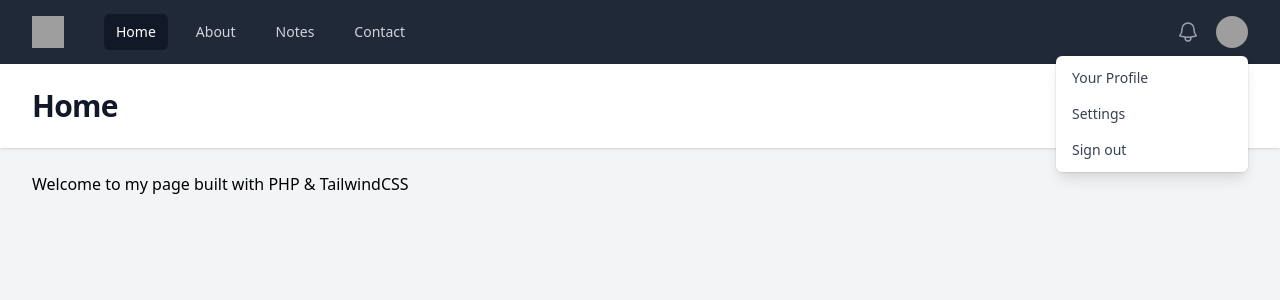
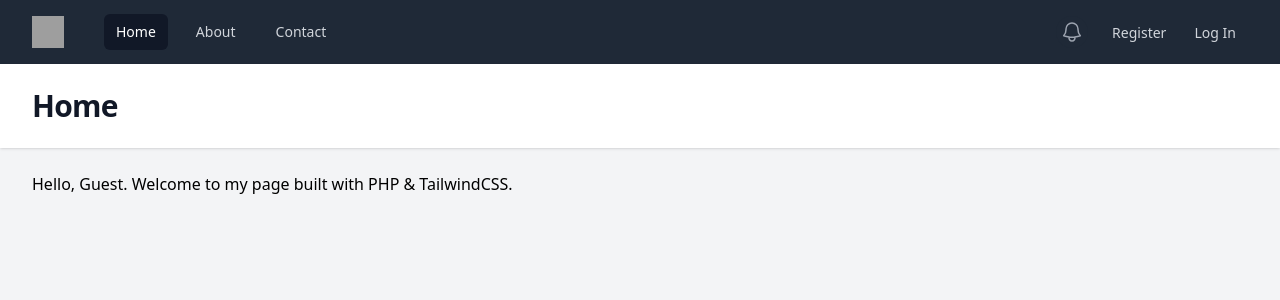
Before and after one commit to lfraggioli/Laracasts_PHP, a PHP site: page / in a window 1280 px wide. Shown: the top 300 px of the page. Run offline with PHP 8.4, Linux system fonts and the light colour scheme; some libraries are stand-ins or nearby versions; grey boxes are pictures that could not be loaded.

Commit message:
module 5 finished

```diff
--- /dev/null
+++ b/Dynamic Web Apps/Core/Middleware/Middleware.php
@@ -0,0 +1,26 @@
+<?php
+
+namespace Core\Middleware;
+
+class Middleware
+{
+    public const MAP = [
+        'guest' => Guest::class,
+        'auth' => Authenticated::class
+    ];
+
+    public static function resolve($key)
+    {
+        if (!$key) {
+            return;
+        }
+
+        $middleware = static::MAP[$key] ?? false;
+
+        if (!$middleware) {
+            throw new \Exception("No matching middleware found for key '{$key}'.");
+        }
+
+        (new $middleware)->handle();
+    }
+}
--- a/Dynamic Web Apps/Core/functions.php
+++ b/Dynamic Web Apps/Core/functions.php
@@ -47,3 +47,30 @@ function view($path, $attributes = [])
 
     require base_path('views/' . $path);
 }
+
+function login($user)
+{
+
+    $_SESSION['user'] = [
+        'email' => $user['email'],
+    ];
+
+    session_regenerate_id(true);
+}
+
+function logout()
+{
+
+    session_destroy();
+
+    $params = session_get_cookie_params();
+    setcookie(
+        'PHPSESSID',
+        '',
+        time() - 3600,
+        $params['path'],
+        $params['domain'],
+        $params['secure'],
+        $params['httponly']
+    );
+}
--- a/Dynamic Web Apps/Core/router.php
+++ b/Dynamic Web Apps/Core/router.php
@@ -1,6 +1,10 @@
 <?php
 
 namespace Core;
+
+use Core\Middleware\Authenticated;
+use Core\Middleware\Guest;
+use Core\Middleware\Middleware;
 
 class Router
 {
@@ -12,39 +16,49 @@ class Router
         $this->routes[] = [
             'uri' => $uri,
             'controller' => $controller,
-            'method' => $method
+            'method' => $method,
+            'middleware' => null
         ];
+
+        return $this;
     }
 
     public function get($uri, $controller)
     {
-        $this->add('GET', $uri, $controller);
+        return $this->add('GET', $uri, $controller);
     }
 
     public function post($uri, $controller)
     {
-        $this->add('POST', $uri, $controller);
+        return $this->add('POST', $uri, $controller);
     }
 
     public function delete($uri, $controller)
     {
-        $this->add('DELETE', $uri, $controller);
+        return $this->add('DELETE', $uri, $controller);
     }
 
     public function put($uri, $controller)
     {
-        $this->add('PUT', $uri, $controller);
+        return $this->add('PUT', $uri, $controller);
     }
 
+    public function only($key)
+    {
+        $this->routes[array_key_last($this->routes)]['middleware'] = $key;
+
+        return $this;
+    }
     public function patch($uri, $controller)
     {
-        $this->add('PATCH', $uri, $controller);
+        return $this->add('PATCH', $uri, $controller);
     }
 
     public function route($uri, $method)
     {
         foreach ($this->routes as $route) {
             if ($route['uri'] === $uri && $route['method'] === $method) {
+                Middleware::resolve($route['middleware']);
                 return require base_path(($route['controller']));
             }
         }
--- /dev/null
+++ b/Dynamic Web Apps/controllers/registration/create.php
@@ -0,0 +1,3 @@
+<?php
+
+view('registration/create.view.php');
--- /dev/null
+++ b/Dynamic Web Apps/controllers/session/create.php
@@ -0,0 +1,3 @@
+<?php
+
+view('session/create.view.php');
--- /dev/null
+++ b/Dynamic Web Apps/controllers/session/destroy.php
@@ -0,0 +1,6 @@
+<?php
+
+logout();
+
+header('location: /');
+exit();
--- a/Dynamic Web Apps/public/index.php
+++ b/Dynamic Web Apps/public/index.php
@@ -1,4 +1,5 @@
 <?php
+session_start();
 
 const BASE_PATH = __DIR__ . '/../';
 
--- a/Dynamic Web Apps/routes.php
+++ b/Dynamic Web Apps/routes.php
@@ -4,10 +4,17 @@ $router->get('/', 'controllers/index.php');
 $router->get('/about', 'controllers/about.php');
 $router->get('/contact', 'controllers/contact.php');
 
-$router->get('/notes', 'controllers/notes/index.php');
+$router->get('/notes', 'controllers/notes/index.php')->only('auth');
 $router->get('/note', 'controllers/notes/show.php');
 $router->get('/notes/create', 'controllers/notes/create.php');
 $router->delete('/note', 'controllers/notes/destroy.php');
 $router->get('/note/edit', 'controllers/notes/edit.php');
 $router->patch('/note', 'controllers/notes/update.php');
 $router->post('/notes', 'controllers/notes/store.php');
+
+$router->get('/register', 'controllers/registration/create.php')->only('guest');
+$router->post('/register', 'controllers/registration/store.php')->only('guest');
+
+$router->get('/login', 'controllers/session/create.php')->only('guest');
+$router->post('/session', 'controllers/session/store.php')->only('guest');
+$router->delete('/session', 'controllers/session/destroy.php')->only('auth');
--- a/Dynamic Web Apps/views/index.view.php
+++ b/Dynamic Web Apps/views/index.view.php
@@ -4,7 +4,8 @@
 <main>
     <div class="mx-auto max-w-7xl py-6 sm:px-6 lg:px-8">
         <!-- Your content -->
-        <p class="mx-auto text-md">Welcome to my page built with PHP & TailwindCSS</p>
+        <p class="mx-auto text-md">Hello, <?= $_SESSION['user']['email'] ?? 'Guest' ?>. Welcome to my page built with PHP & TailwindCSS.</p>
+
     </div>
 </main>
 </div>
--- a/Dynamic Web Apps/views/notes/create.view.php
+++ b/Dynamic Web Apps/views/notes/create.view.php
@@ -13,7 +13,7 @@
                                 <label for="body" class="block text-sm font-medium text-gray-700">Body</label>
 
                                 <div class="mt-1">
-                                    <textarea id="body" name="body" rows="3" class="mt-1 block w-full rounded-md border-gray-300 shadow-sm focus:border-indigo-500 focus:ring-indigo-500 sm:text-sm" placeholder="Here's an idea for a note..."></textarea>
+                                    <input id="body" name="body" rows="3" class="mt-1 block w-full rounded-md border-gray-300 shadow-sm focus:border-indigo-500 focus:ring-indigo-500 sm:text-sm" placeholder="Here's an idea for a note..."><?= $_POST['body'] ?? '' ?></input>
 
                                     <?php if (isset($errors['body'])) : ?>
 
--- a/Dynamic Web Apps/views/partials/nav.php
+++ b/Dynamic Web Apps/views/partials/nav.php
@@ -7,73 +7,92 @@
                 </div>
                 <div class="hidden md:block">
                     <div class="ml-10 flex items-baseline space-x-4">
-
-                        <a href="/" class="<?= urlIs('/') ? 'bg-gray-900 text-white' : 'text-gray-300' ?> hover:bg-gray-700 rounded-md px-3 py-2 text-sm font-medium" aria-current="page">Home</a>
-                        <a href="/about" class="<?= urlIs('/about') ? 'bg-gray-900 text-white' : 'text-gray-300' ?> hover:bg-gray-700 rounded-md px-3 py-2 text-sm font-medium" aria-current="page">About</a>
-                        <a href="/notes" class="<?= urlIs('/notes') ? 'bg-gray-900 text-white' : 'text-gray-300' ?> hover:bg-gray-700 rounded-md px-3 py-2 text-sm font-medium" aria-current="page">Notes</a>
-                        <a href="/contact" class="<?= urlIs('/contact') ? 'bg-gray-900 text-white' : 'text-gray-300' ?> hover:bg-gray-700 rounded-md px-3 py-2 text-sm font-medium" aria-current="page">Contact</a>
+                        <!-- Current: "bg-gray-900 text-white", Default: "text-gray-300 hover:bg-gray-700 hover:text-white" -->
+                        <a href="/" class="<?= urlIs('/') ? 'bg-gray-900 text-white' : 'text-gray-300' ?> hover:bg-gray-700 px-3 py-2 rounded-md text-sm font-medium">Home</a>
+                        <a href="/about" class="<?= urlIs('/about') ? 'bg-gray-900 text-white' : 'text-gray-300' ?> hover:bg-gray-700 hover:text-white px-3 py-2 rounded-md text-sm font-medium">About</a>
+                        <?php if ($_SESSION['user'] ?? false) : ?>
+                            <a href="/notes" class="<?= urlIs('/notes') ? 'bg-gray-900 text-white' : 'text-gray-300' ?> hover:bg-gray-700 hover:text-white px-3 py-2 rounded-md text-sm font-medium">Notes</a>
+                        <?php endif ?>
+                        <a href="/contact" class="<?= urlIs('/contact') ? 'bg-gray-900 text-white' : 'text-gray-300' ?> hover:bg-gray-700 hover:text-white px-3 py-2 rounded-md text-sm font-medium">Contact</a>
                     </div>
                 </div>
             </div>
             <div class="hidden md:block">
                 <div class="ml-4 flex items-center md:ml-6">
-                    <button type="button" class="relative rounded-full bg-gray-800 p-1 text-gray-400 hover:text-white focus:outline-none focus:ring-2 focus:ring-white focus:ring-offset-2 focus:ring-offset-gray-800">
-                        <span class="absolute -inset-1.5"></span>
+                    <button type="button" class="rounded-full bg-gray-800 p-1 text-gray-400 hover:text-white focus:outline-none focus:ring-2 focus:ring-white focus:ring-offset-2 focus:ring-offset-gray-800">
                         <span class="sr-only">View notifications</span>
-                        <svg class="h-6 w-6" fill="none" viewBox="0 0 24 24" stroke-width="1.5" stroke="currentColor" aria-hidden="true">
+                        <!-- Heroicon name: outline/bell -->
+                        <svg class="h-6 w-6" xmlns="http://www.w3.org/2000/svg" fill="none" viewBox="0 0 24 24" stroke-width="1.5" stroke="currentColor" aria-hidden="true">
                             <path stroke-linecap="round" stroke-linejoin="round" d="M14.857 17.082a23.848 23.848 0 005.454-1.31A8.967 8.967 0 0118 9.75v-.7V9A6 6 0 006 9v.75a8.967 8.967 0 01-2.312 6.022c1.733.64 3.56 1.085 5.455 1.31m5.714 0a24.255 24.255 0 01-5.714 0m5.714 0a3 3 0 11-5.714 0" />
                         </svg>
                     </button>
 
                     <!-- Profile dropdown -->
+                    <?php if ($_SESSION['user'] ?? false) : ?>
                         <div class="relative ml-3">
-                        <div>
-                            <button type="button" class="relative flex max-w-xs items-center rounded-full bg-gray-800 text-sm focus:outline-none focus:ring-2 focus:ring-white focus:ring-offset-2 focus:ring-offset-gray-800" id="user-menu-button" aria-expanded="false" aria-haspopup="true">
-                                <span class="absolute -inset-1.5"></span>
+                            <button type="button" class="flex max-w-xs items-center rounded-full bg-gray-800 text-sm focus:outline-none focus:ring-2 focus:ring-white focus:ring-offset-2 focus:ring-offset-gray-800" id="user-menu-button" aria-expanded="false" aria-haspopup="true">
                                 <span class="sr-only">Open user menu</span>
+
                                 <img class="h-8 w-8 rounded-full" src="https://images.unsplash.com/photo-1472099645785-5658abf4ff4e?ixlib=rb-1.2.1&ixid=eyJhcHBfaWQiOjEyMDd9&auto=format&fit=facearea&facepad=2&w=256&h=256&q=80" alt="">
                             </button>
                         </div>
 
+                        <div class="ml-3">
+                            <form method="POST" action="/session">
+                                <input type="hidden" name="_method" value="DELETE" />
 
-                        <div class="absolute right-0 z-10 mt-2 w-48 origin-top-right rounded-md bg-white py-1 shadow-lg ring-1 ring-black ring-opacity-5 focus:outline-none" role="menu" aria-orientation="vertical" aria-labelledby="user-menu-button" tabindex="-1">
-                            <!-- Active: "bg-gray-100", Not Active: "" -->
-                            <a href="#" class="block px-4 py-2 text-sm text-gray-700" role="menuitem" tabindex="-1" id="user-menu-item-0">Your Profile</a>
-                            <a href="#" class="block px-4 py-2 text-sm text-gray-700" role="menuitem" tabindex="-1" id="user-menu-item-1">Settings</a>
-                            <a href="#" class="block px-4 py-2 text-sm text-gray-700" role="menuitem" tabindex="-1" id="user-menu-item-2">Sign out</a>
+                                <button class="text-white">Log Out</button>
+                            </form>
                         </div>
+                    <?php else : ?>
+                        <div class="ml-3">
+                            <a href="/register" class="<?= urlIs('/register') ? 'bg-gray-900 text-white' : 'text-gray-300' ?> hover:bg-gray-700 hover:text-white px-3 py-2 rounded-md text-sm font-medium">Register</a>
+                            <a href="/login" class="<?= urlIs('/login') ? 'bg-gray-900 text-white' : 'text-gray-300' ?> hover:bg-gray-700 hover:text-white px-3 py-2 rounded-md text-sm font-medium">Log
+                                In</a>
+                        </div>
+                    <?php endif ?>
                 </div>
             </div>
         </div>
         <div class="-mr-2 flex md:hidden">
             <!-- Mobile menu button -->
-                <button type="button" class="relative inline-flex items-center justify-center rounded-md bg-gray-800 p-2 text-gray-400 hover:bg-gray-700 hover:text-white focus:outline-none focus:ring-2 focus:ring-white focus:ring-offset-2 focus:ring-offset-gray-800" aria-controls="mobile-menu" aria-expanded="false">
-                    <span class="absolute -inset-0.5"></span>
+            <button type="button" class="inline-flex items-center justify-center rounded-md bg-gray-800 p-2 text-gray-400 hover:bg-gray-700 hover:text-white focus:outline-none focus:ring-2 focus:ring-white focus:ring-offset-2 focus:ring-offset-gray-800" aria-controls="mobile-menu" aria-expanded="false">
                 <span class="sr-only">Open main menu</span>
-                    <!-- Menu open: "hidden", Menu closed: "block" -->
-                    <svg class="block h-6 w-6" fill="none" viewBox="0 0 24 24" stroke-width="1.5" stroke="currentColor" aria-hidden="true">
+                <!--
+                  Heroicon name: outline/bars-3
+
+                  Menu open: "hidden", Menu closed: "block"
+                -->
+                <svg class="block h-6 w-6" xmlns="http://www.w3.org/2000/svg" fill="none" viewBox="0 0 24 24" stroke-width="1.5" stroke="currentColor" aria-hidden="true">
                     <path stroke-linecap="round" stroke-linejoin="round" d="M3.75 6.75h16.5M3.75 12h16.5m-16.5 5.25h16.5" />
                 </svg>
-                    <!-- Menu open: "block", Menu closed: "hidden" -->
-                    <svg class="hidden h-6 w-6" fill="none" viewBox="0 0 24 24" stroke-width="1.5" stroke="currentColor" aria-hidden="true">
+                <!--
+                  Heroicon name: outline/x-mark
+
+                  Menu open: "block", Menu closed: "hidden"
+                -->
+                <svg class="hidden h-6 w-6" xmlns="http://www.w3.org/2000/svg" fill="none" viewBox="0 0 24 24" stroke-width="1.5" stroke="currentColor" aria-hidden="true">
                     <path stroke-linecap="round" stroke-linejoin="round" d="M6 18L18 6M6 6l12 12" />
                 </svg>
             </button>
         </div>
     </div>
-    </div>
 
     <!-- Mobile menu, show/hide based on menu state. -->
     <div class="md:hidden" id="mobile-menu">
-        <div class="space-y-1 px-2 pb-3 pt-2 sm:px-3">
+        <div class="space-y-1 px-2 pt-2 pb-3 sm:px-3">
             <!-- Current: "bg-gray-900 text-white", Default: "text-gray-300 hover:bg-gray-700 hover:text-white" -->
-            <a href="#" class="bg-gray-900 text-white block rounded-md px-3 py-2 text-base font-medium" aria-current="page">Dashboard</a>
-            <a href="#" class="text-gray-300 hover:bg-gray-700 hover:text-white block rounded-md px-3 py-2 text-base font-medium">Team</a>
-            <a href="#" class="text-gray-300 hover:bg-gray-700 hover:text-white block rounded-md px-3 py-2 text-base font-medium">Projects</a>
-            <a href="#" class="text-gray-300 hover:bg-gray-700 hover:text-white block rounded-md px-3 py-2 text-base font-medium">Calendar</a>
-            <a href="#" class="text-gray-300 hover:bg-gray-700 hover:text-white block rounded-md px-3 py-2 text-base font-medium">Reports</a>
+            <a href="#" class="bg-gray-900 text-white block px-3 py-2 rounded-md text-base font-medium" aria-current="page">Dashboard</a>
+
+            <a href="#" class="text-gray-300 hover:bg-gray-700 hover:text-white block px-3 py-2 rounded-md text-base font-medium">Team</a>
+
+            <a href="#" class="text-gray-300 hover:bg-gray-700 hover:text-white block px-3 py-2 rounded-md text-base font-medium">Projects</a>
+
+            <a href="#" class="text-gray-300 hover:bg-gray-700 hover:text-white block px-3 py-2 rounded-md text-base font-medium">Calendar</a>
+
+            <a href="#" class="text-gray-300 hover:bg-gray-700 hover:text-white block px-3 py-2 rounded-md text-base font-medium">Reports</a>
         </div>
-        <div class="border-t border-gray-700 pb-3 pt-4">
+        <div class="border-t border-gray-700 pt-4 pb-3">
             <div class="flex items-center px-5">
                 <div class="flex-shrink-0">
                     <img class="h-10 w-10 rounded-full" src="https://images.unsplash.com/photo-1472099645785-5658abf4ff4e?ixlib=rb-1.2.1&ixid=eyJhcHBfaWQiOjEyMDd9&auto=format&fit=facearea&facepad=2&w=256&h=256&q=80" alt="">
@@ -82,18 +101,22 @@
                     <div class="text-base font-medium leading-none text-white">Tom Cook</div>
                     <div class="text-sm font-medium leading-none text-gray-400">tom@example.com</div>
                 </div>
-                <button type="button" class="relative ml-auto flex-shrink-0 rounded-full bg-gray-800 p-1 text-gray-400 hover:text-white focus:outline-none focus:ring-2 focus:ring-white focus:ring-offset-2 focus:ring-offset-gray-800">
-                    <span class="absolute -inset-1.5"></span>
+                <button type="button" class="ml-auto flex-shrink-0 rounded-full bg-gray-800 p-1 text-gray-400 hover:text-white focus:outline-none focus:ring-2 focus:ring-white focus:ring-offset-2 focus:ring-offset-gray-800">
                     <span class="sr-only">View notifications</span>
-                    <svg class="h-6 w-6" fill="none" viewBox="0 0 24 24" stroke-width="1.5" stroke="currentColor" aria-hidden="true">
+                    <!-- Heroicon name: outline/bell -->
+                    <svg class="h-6 w-6" xmlns="http://www.w3.org/2000/svg" fill="none" viewBox="0 0 24 24" stroke-width="1.5" stroke="currentColor" aria-hidden="true">
                         <path stroke-linecap="round" stroke-linejoin="round" d="M14.857 17.082a23.848 23.848 0 005.454-1.31A8.967 8.967 0 0118 9.75v-.7V9A6 6 0 006 9v.75a8.967 8.967 0 01-2.312 6.022c1.733.64 3.56 1.085 5.455 1.31m5.714 0a24.255 24.255 0 01-5.714 0m5.714 0a3 3 0 11-5.714 0" />
                     </svg>
                 </button>
             </div>
             <div class="mt-3 space-y-1 px-2">
-                <a href="#" class="block rounded-md px-3 py-2 text-base font-medium text-gray-400 hover:bg-gray-700 hover:text-white">Your Profile</a>
+                <a href="#" class="block rounded-md px-3 py-2 text-base font-medium text-gray-400 hover:bg-gray-700 hover:text-white">Your
+                    Profile</a>
+
                 <a href="#" class="block rounded-md px-3 py-2 text-base font-medium text-gray-400 hover:bg-gray-700 hover:text-white">Settings</a>
-                <a href="#" class="block rounded-md px-3 py-2 text-base font-medium text-gray-400 hover:bg-gray-700 hover:text-white">Sign out</a>
+
+                <a href="#" class="block rounded-md px-3 py-2 text-base font-medium text-gray-400 hover:bg-gray-700 hover:text-white">Sign
+                    out</a>
             </div>
         </div>
     </div>
```
Also changed, not shown: Dynamic Web Apps/Core/Middleware/Authenticated.php (added, +14 -0 lines), Dynamic Web Apps/Core/Middleware/Guest.php (added, +14 -0 lines), Dynamic Web Apps/controllers/registration/store.php (added, +43 -0 lines), Dynamic Web Apps/controllers/session/store.php (added, +46 -0 lines), Dynamic Web Apps/views/registration/create.view.php (added, +46 -0 lines), Dynamic Web Apps/views/session/create.view.php (added, +45 -0 lines). Lines whose indentation alone changed are shown as unchanged.
